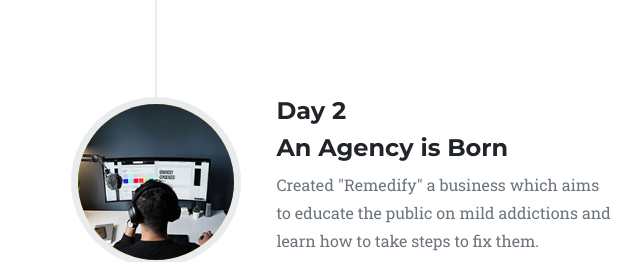
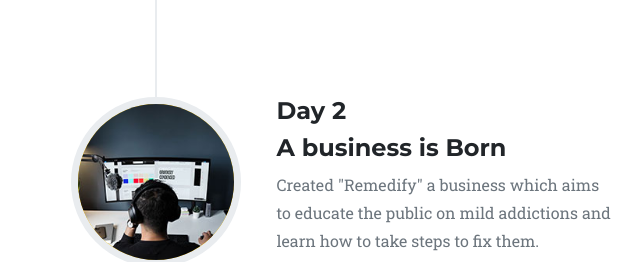
Before and after one commit to nathn101/nathn101.github.io, a plain HTML site: page index.html in a window 1280 px wide. Shown: the part 1479-1741 px from the top of the page, 484-1124 px from the left. Drawn offline with nearby package versions, Linux system fonts and the light colour scheme; a web font is replaced by a local one.

Commit message:
subtitle change

```diff
--- a/index.html
+++ b/index.html
@@ -94,7 +94,7 @@
                         <div class="timeline-panel">
                             <div class="timeline-heading">
                                 <h4>Day 2</h4>
-                                <h4 class="subheading">An Agency is Born</h4>
+                                <h4 class="subheading">A business is Born</h4>
                             </div>
                             <div class="timeline-body"><p class="text-muted">Created "Remedify" a business which aims to educate the public on mild addictions and learn how to take steps to fix them.</p></div>
                         </div>
```
